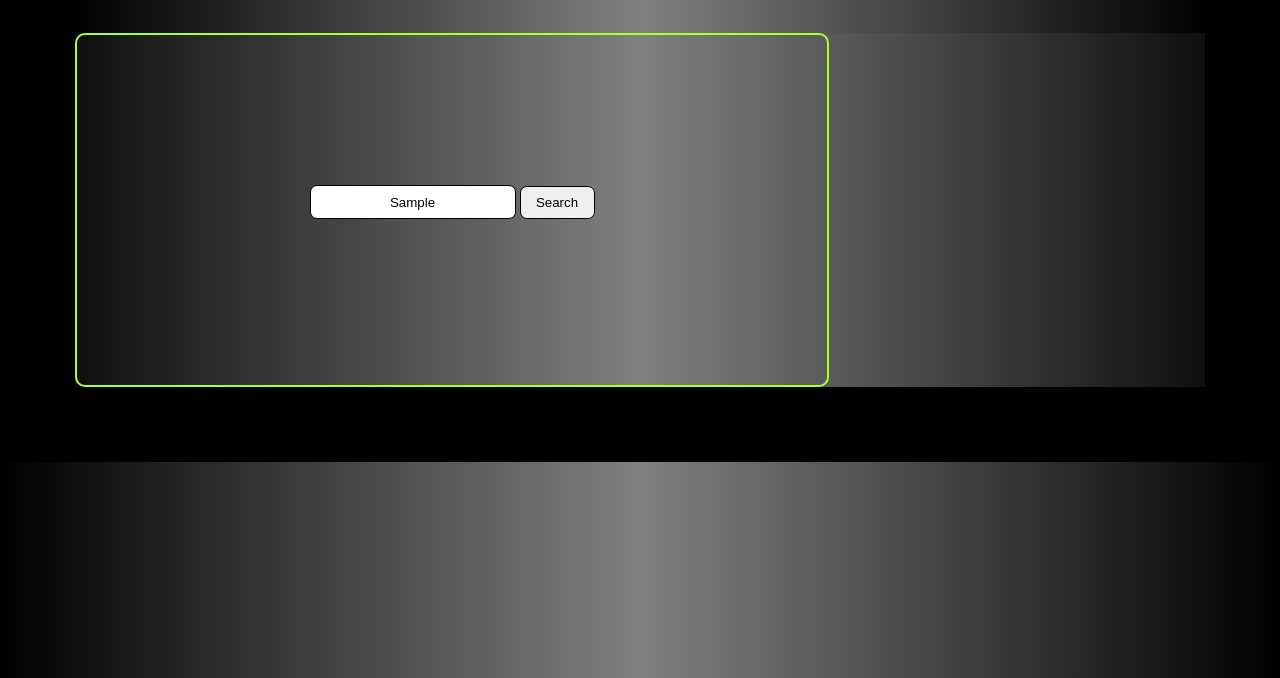
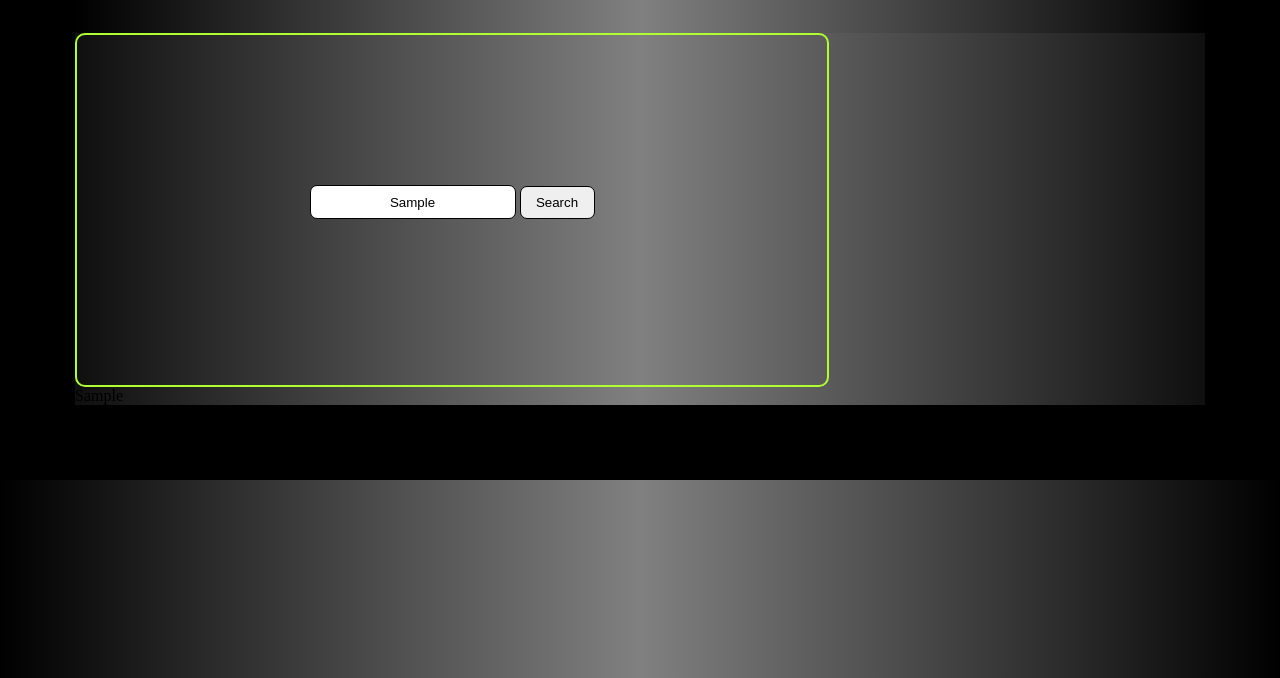
Before and after one commit to jswearingen18/CosmicCode, a plain HTML site: page index.html in a window 1280 px wide. Both pictures are taken after typing "Sample" into the empty fields and a click on the button "Search". Shown: the part 122-800 px from the top of the page. Drawn offline with nearby package versions, Linux system fonts and the light colour scheme.

Commit message:
adding history function

```diff
--- a/asset/app.js
+++ b/asset/app.js
@@ -74,6 +74,8 @@ let getRecArtist = (artists) => {
                                 $(artistName).attr(data.performers[0].url)
                                 $(artistBox).append(saveIcon);
                                 $(saveIcon).addClass("icon");
+
+
                             }});
 
                         // var position = "venues?postal_code=" + zipCode; (maybe /venues?)
@@ -84,5 +86,38 @@ let getRecArtist = (artists) => {
    }
    app.getRelated()
  }
+
+ $('.searchBtn').on('click', (event) => {
+    const history = document.getElementsByClassName('searchHistory')
+    const artists = $("#searchArtists").val();
+    localStorage.setItem('artist', artists)
+
+    let search = localStorage.getItem('artist')
+
+   console.log(search)
+   $(history).append(search);
+
+    // let searchEl = $('<div></div>');
+    // $(searchEl).addClass("searchHistory");
+    // const userHistory = localStorage.getItem('artist')
+    // $(userHistory).append(searchEl)
+
+
+
+
+
+
+    // const ulList = document.getElementById('city-ul-list')
+    // const btn = document.createElement('button');
+    // btn.setAttribute('id', 'history-button')
+    // btn.textContent = userInput.toUpperCase();
+    // ulList.appendChild(btn);
+
+
+
+
+
+
+})
 // Event handler for saving artists to local storage
 //$(".saveIcon").on("click", function() })
--- a/index.html
+++ b/index.html
@@ -22,6 +22,8 @@
         </div>
     </div>
 
+    <div id="searchHistory" class="searchHistory"></div>
+
         <!-- Links to jQuery and JavaScript-->
         <script src="https://code.jquery.com/jquery-3.4.1.min.js"></script>
     </body>
```
